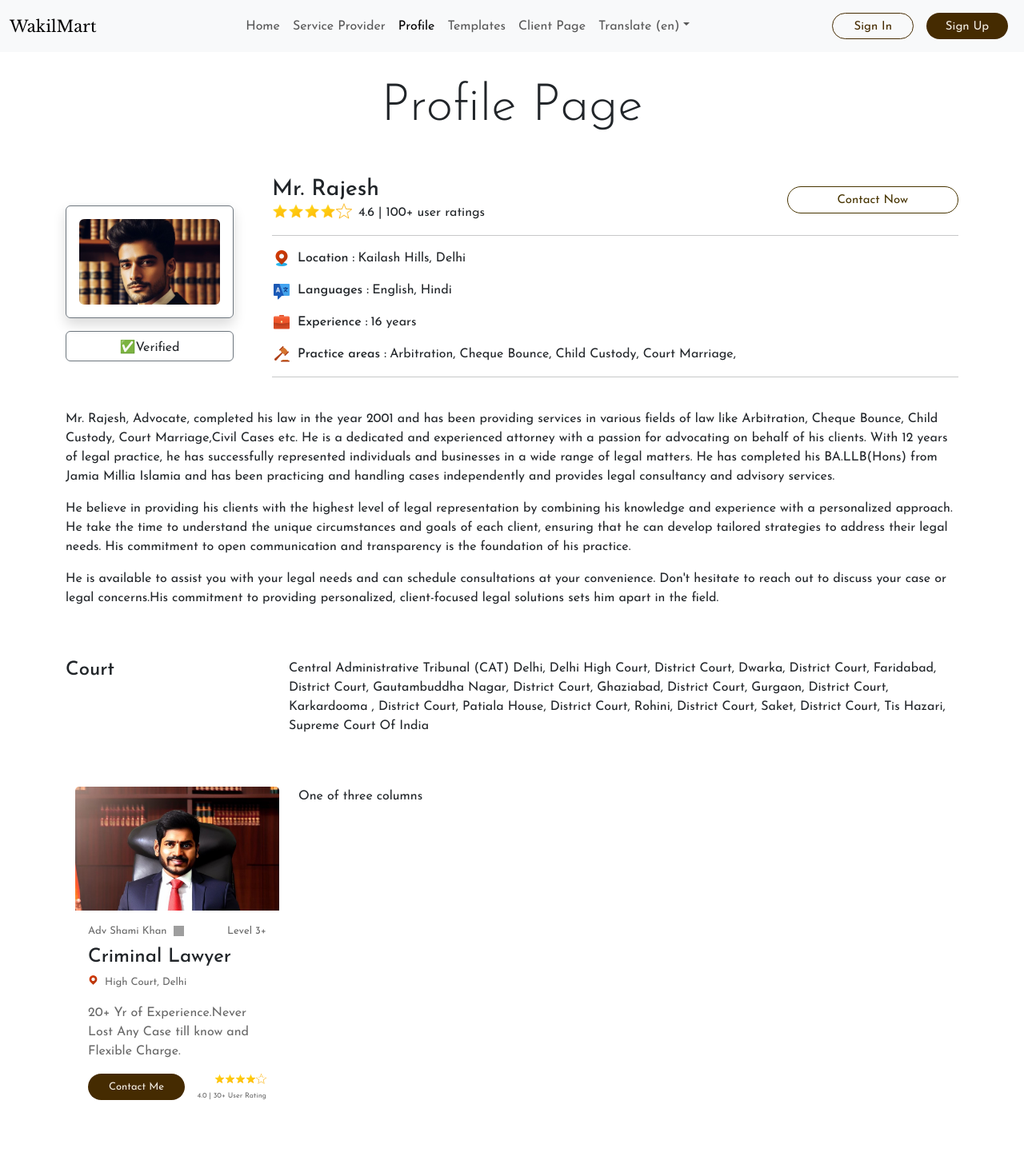
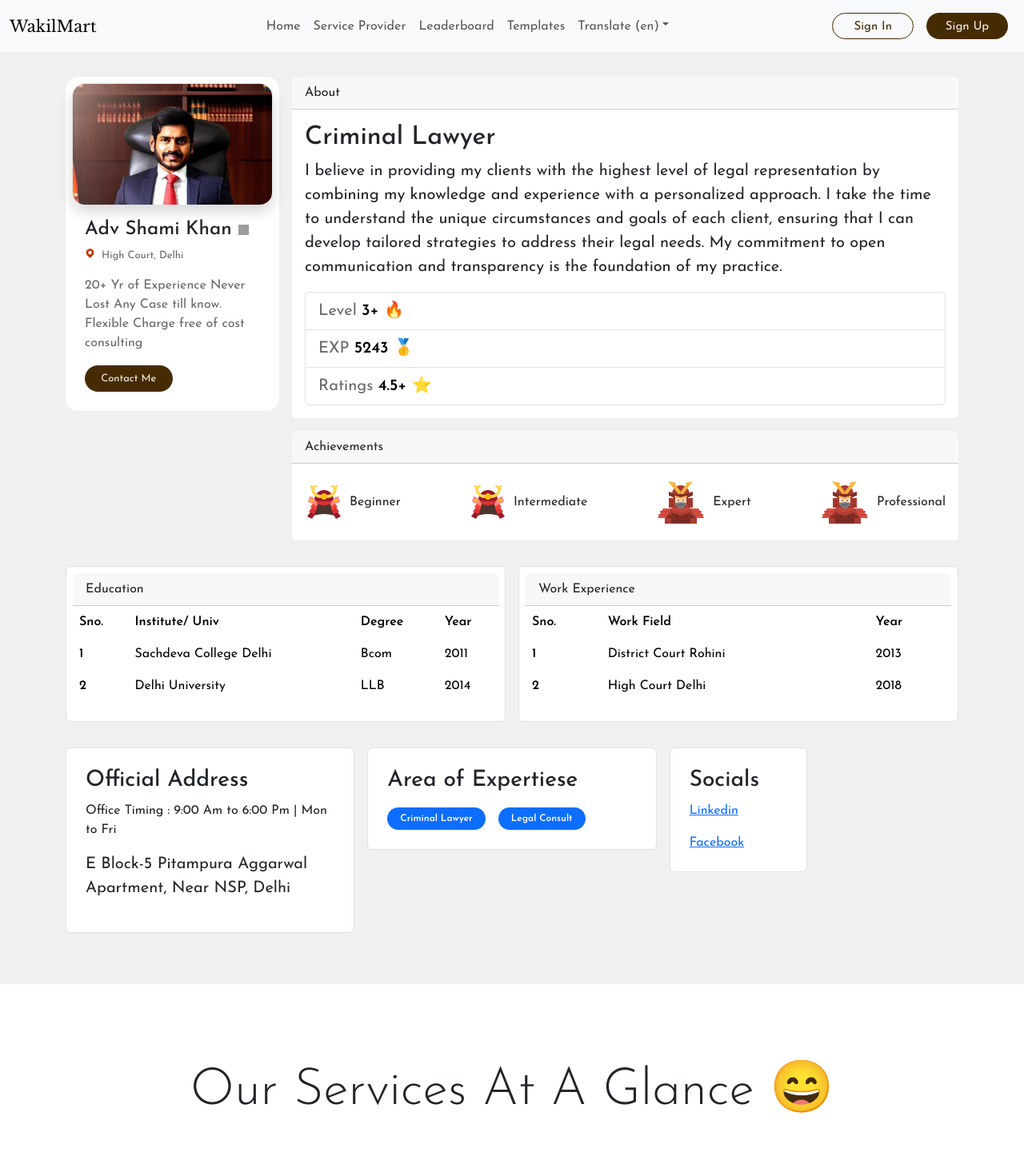
Before and after one commit to vizeerr/SIH-2023-Front-End, a React (Create React App) app: page /profile in a window 1280 px wide. Shown: the top 1451 px of the page at 80% size. Built offline with nearby package versions, Linux system fonts and the light colour scheme; grey boxes are pictures that could not be loaded.

Commit message:
commit before competition

```diff
--- a/src/App.css
+++ b/src/App.css
@@ -220,7 +220,7 @@ body {
 }
 
 .skiptranslate {
-  display: none;
+  display: none !important;
 }
 
 .carol-provid .card {
--- a/src/App.js
+++ b/src/App.js
@@ -27,28 +27,44 @@ function App() {
     <>
       <Router>
         <Routes>
+
+          {/* Mainpages  */}
           <Route exact path="/" element={<Home />} />
-          <Route exact path="services" element={<Service />} />
-          <Route exact path="profile" element={<Profile />} />
-          <Route exact path="serviceLogin" element={<ServiceLogin />} />
-          <Route exact path="badges" element={<Badges />} />
+          <Route exact path="/services" element={<Service />} />
+          <Route exact path="/profile" element={<Profile />} />
+
+          {/* leaderboard */}
+          <Route exact path="/serviceLogin" element={<ServiceLogin />} />
+          <Route exact path="/badges" element={<Badges />} />
+
+          {/* Profiles */}
+         {/* <Route path="/profile1" element={<ProfilePage1/>} /> */}
+          <Route path="/profile2" element={<ProfilePage2/>} />
+          <Route path="/profile3" element={<ProfilePage3/>} />
+
+          {/* Documents */}
           <Route path="/templates" element={<Templates />} />
 
-         {/* <Route path="/profile1" element={<ProfilePage1/>} />*/}
-          <Route path="/profile2" element={<ProfilePage2/>} />
-          <Route path="/profile3" element={<ProfilePage3/>} />
-           <Route path="/year-gap" element={<YearGapDocument />} />
-
+          <Route path="/year-gap" element={<YearGapDocument />} />
           <Route path="/vehicle-registration" element={<VehicleRegistrationDocument />} />
           <Route path="/death-certificate" element={<DeathCertificateDocument />} />
           <Route path="/change-name" element={<ChangeInName />} />
-          <Route path="/regular-bail" element={<AppliForBail />} /> */}
+          <Route path="/regular-bail" element={<AppliForBail />} />
+
+          {/* logined client */}
           <Route path="/loggedinuser" element={<ClientLogin />} />
+
+          {/* serach */}
           <Route path="/searches-criminal" element={<SearchData toSearch="Criminal..."/>} />
           <Route path="/searches-divorce" element={<SearchData toSearch="Divorce..."/>} />
+
+          {/* signup */}
           <Route path="/verification" element={<VerificationPage/>} />
+
+          {/* State and provider */}
           <Route path="/delhiserives" element={<DelhiService/>} />
           <Route path="/solopractitioners" element={<ServicesCateg/>} />
+
         </Routes>
       </Router>
     </>
--- a/src/components/Navbar.js
+++ b/src/components/Navbar.js
@@ -103,6 +103,17 @@ setIsSignUpOpen(false);
             <li className="nav-item">
               <Link
                 className={`nav-link ${
+                  location.pathname === "/serviceLogin" ? "active" : ""
+                }`}
+                aria-current="page"
+                to="/serviceLogin"
+              >
+                Leaderboard
+              </Link>
+            </li>
+            {/* <li className="nav-item">
+              <Link
+                className={`nav-link ${
                   location.pathname === "/profile" ? "active" : ""
                 }`}
                 aria-current="page"
@@ -110,7 +121,7 @@ setIsSignUpOpen(false);
               >
                 Profile
               </Link>
-            </li>
+            </li> */}
             <li className="nav-item">
               <Link
                 className={`nav-link ${
@@ -122,7 +133,7 @@ setIsSignUpOpen(false);
                 Templates
               </Link>
             </li>
-            <li className="nav-item">
+            {/* <li className="nav-item">
               <Link
                 className={`nav-link ${
                   location.pathname === "/loggedinuser" ? "active" : ""
@@ -132,7 +143,7 @@ setIsSignUpOpen(false);
               >
                 Client Page
               </Link>
-            </li>
+            </li> */}
             <li>
               <div id="google_translate_element"> </div>
             </li>
--- a/src/components/Profile-page/AdviceVideo.js
+++ b/src/components/Profile-page/AdviceVideo.js
@@ -12,12 +12,15 @@ const AdviceVideo = () => {
   };
   return (
     <div className="Advice container-l mb-5 w-100" onCanPlay={handlePlay}>
-      <h1 className="display-3 text-center"> Advice Video </h1>
-      <div className="w-100 overflow-hidden">
-        <video ref={videoRef} className="w-100" autoplay loop muted playsinline>
+    <div className="w-75 m-auto">
+
+      <h1 className="display-3 text-center mb-5">Our Services At A Glance 😄</h1>
+      <div className="w-100 overflow-hidden ">
+        <video ref={videoRef} className="w-100 shadow border" autoplay loop muted playsinline>
           <source src={Advice} type="video/mp4" />
         </video>
       </div>
+    </div>
     </div>
   );
 };
--- a/src/components/Profile-page/HeroSection.js
+++ b/src/components/Profile-page/HeroSection.js
@@ -17,11 +17,15 @@ import flstar from '../../page 1 design images/icons8-star-50.png'
 // import lawyer2 from '../../page 1 design images/lawyer2.jpeg'
 // import lawyer3 from '../../page 1 design images/lawyer3.jpeg'
 
+import Badges1 from "../../page 1 design images/icons8-samurai-helmet-48.png";
+import Badges2 from "../../page 1 design images/icons8-samurai-64.png";
+
+
 
 const HeroSection = () => {
   return (
     <>
-    <div className="Advocate container-l mb-5 ">
+    {/* <div className="Advocate container-l mb-5 ">
       <h1 className="display-3 text-center"> Profile Page </h1>
       <div className="container text-center mt-5 d-flex gap-5">
         <div className="w-25 d-flex flex-column align-items-center justify-content-center gap-3">
@@ -132,34 +136,34 @@ const HeroSection = () => {
           </p>
         </div>
       </div>
-    </div>
+    </div> */}
 
-    <div className="container mt-5">
-    <div class="container ">
-    <div class="row align-items-start">
-      <div class="col-3">
-      <div className="card border-none" >
-                <img src={pvads} className="card-img-top" alt="..."/>
+    <div className="container-l mt-5 mb-5 pb-5 pt-5 lightbackground">
+          <div class="container">
+        <div class="row g-3">
+          <div class="col-3 ">
+          <div className="card border-none p-2 rounded-4" >
+                <img src={pvads} className="card-img-top rounded-4 shadow border" alt="..."/>
                 <div className="card-body">
                 <div className='d-flex m-0 mb-2 justify-content-between align-items-center'>
                   <div className='d-flex align-items-center'>
-                      <p className='m-0 lighttext sm-13'>Adv Shami Khan </p>
-                      <img className = 'verifico ms-2 m-0' src={verifico}  alt=""/>
+                      <h4 className='m-0'>Adv Shami Khan</h4>
+                      <img className = 'verifico ms-2 m-0 ' src={verifico}  alt=""/>
                   </div>
                   <div>
-                  <p className='m-0 lighttext sm-13'>Level 3+</p>
+                  {/* <p className='m-0 lighttext sm-13'>Level 3+</p> */}
                   </div>
                 </div>
-                    <h4 className="card-title">Criminal Lawyer</h4>
+                    {/* <h4 className="card-title">Criminal Lawyer</h4> */}
                     <div className='locprovider d-flex w-100 align-item-center '>
-                      <img src={locoico} className = 'verifico' alt="" />
+                      <img src={locoico} className = 'verifico ' alt="" />
                       <p className='d-flex sm-13 lighttext  ms-2 '> High Court, Delhi </p>
                     </div>
-                    <p className="card-text lighttext ">20+ Yr of Experience.Never Lost Any Case till know and Flexible Charge.</p>
+                    <p className="card-text lighttext ">20+ Yr of Experience Never Lost Any Case till know. Flexible Charge free of cost consulting</p>
                     {/* <Link to="/"> */}
                     <div className='d-flex justify-content-between w-100'>
-                      <button type="button " className="btn btn-brown w-75 sm-13 ">Contact Me</button>
-                      <div className='d-flex flex-wrap justify-content-end'>
+                      <button type="button " className="btn btn-brown w-50 sm-13 ">Contact Me</button>
+                      {/* <div className='d-flex flex-wrap justify-content-end'>
                         <div className='d-flex flex-nowrap justify-content-end'>
                           <img src={flstar} alt="" className='verifico'/>
                           <img src={flstar} alt="" className='verifico'/>
@@ -168,19 +172,160 @@ const HeroSection = () => {
                           <img src={blstar} alt="" className='verifico'/>
                         </div>
                         <p className=' sm-9 mt-2 lighttext '>4.0 | 30+ User Rating</p>
-                      </div>
+                      </div> */}
                     </div>
                     {/* </Link> */}
                 </div>
             </div>
+          </div>
+          <div class="col-9 rounded-4">
+          <div class="card  mb-3 border-none" >
+            <div class="card-header">About</div>
+            <div class="card-body">
+              <h2 class="card-title">Criminal Lawyer</h2>
+              <p class="card-text fs-5 Lighttext">I believe in providing my clients with the highest level of legal
+          representation by combining my knowledge and experience with a
+          personalized approach. I take the time to understand the unique
+          circumstances and goals of each client, ensuring that I can develop
+          tailored strategies to address their legal needs. My commitment to
+          open communication and transparency is the foundation of my  practice.</p>
+              <ul class="list-group">
+                <li class="list-group-item lighttext fs-5">Level <b style={{color:"#000"}}>3+ 🔥</b></li>
+                <li class="list-group-item lighttext fs-5">EXP <b style={{color:"#000"}}>5243 🥇</b></li>
+                <li class="list-group-item lighttext fs-5">Ratings <b style={{color:"#000"}}>4.5+ ⭐</b></li>
+              </ul>
+            </div>
+
+          </div>
+          <div class="card  mb-3 border-none" >
+            <div class="card-header">Achievements</div>
+            <div class="card-body">
+            <div className="d-flex align-items-center justify-content-between">
+            <div className="d-flex align-items-center gap-2">
+              <img src={Badges1} alt="Badges" />
+              <p className="mb-0">Beginner</p>
+            </div>
+
+            <div className="d-flex align-items-center gap-2">
+              <img src={Badges1} alt="Badges" />
+              <p className="mb-0">Intermediate</p>
+            </div>
+            <div className="d-flex align-items-center gap-2">
+              <img src={Badges2} alt="Badges" />
+              <p className="mb-0">Expert</p>
+            </div>
+            <div className="d-flex align-items-center gap-2">
+              <img src={Badges2} alt="Badges" />
+              <p className="mb-0">Professional</p>
+            </div>
+          </div>
+            </div>
+
+          </div>
+          </div>
+          <div class="col-6 ">
+          <div class="card  mb-3  p-2 border" style={{background:"#fff"}} >
+            <div class="card-header">Education</div>
+            <table class="table table-borderless">
+              <thead>
+                <tr>
+                  <th scope="col">Sno.</th>
+                  <th scope="col">Institute/ Univ</th>
+                  <th scope="col">Degree</th>
+                  <th scope="col">Year</th>
+                </tr>
+              </thead>
+              <tbody>
+                <tr>
+                  <th scope="row">1</th>
+                  <td>Sachdeva College Delhi</td>
+                  <td>Bcom</td>
+                  <td>2011</td>
+                </tr>
+                <tr>
+                  <th scope="row">2</th>
+                  <td>Delhi University</td>
+                  <td>LLB</td>
+                  <td>2014</td>
+                </tr>
+              </tbody>
+            </table>
+
+          </div>
+          </div>
+          <div class="col-6 ">
+          <div class="card  mb-3  p-2 border" style={{background:"#fff"}} >
+            <div class="card-header">Work Experience</div>
+            <table class="table table-borderless">
+              <thead>
+                <tr>
+                  <th scope="col">Sno.</th>
+                  <th scope="col">Work Field</th>
+                  <th scope="col">Year</th>
+                </tr>
+              </thead>
+              <tbody>
+                <tr>
+                  <th scope="row">1</th>
+                  <td>District Court Rohini</td>
+                  <td>2013</td>
+                </tr>
+                <tr>
+                  <th scope="row">2</th>
+                  <td>High Court Delhi</td>
+                  <td>2018</td>
+                </tr>
+              </tbody>
+            </table>
+
+          </div>
+          </div>
+
+
+          <div class="col-4 ">
+          <div class="card  mb-3  p-2 border" style={{background:"#fff"}} >
+          <div class="card-body">
+              <h3 class="card-title">Official Address</h3>
+              <p class="card-text Lighttext ">Office Timing : 9:00 Am to 6:00 Pm | Mon to Fri</p>
+              <p className="fs-5">
+                E Block-5 Pitampura Aggarwal Apartment, Near NSP, Delhi
+              </p>
+            </div>
+
+
+          </div>
+          </div>
+
+          <div class="col-4 ">
+          <div class="card  mb-3  p-2 border" style={{background:"#fff"}} >
+          <div class="card-body">
+              <h3 class="card-title">Area of Expertiese</h3>
+              <span class="badge rounded-pill text-bg-primary p-2 ps-3 pe-3 me-3 mt-2">Criminal Lawyer</span>
+              <span class="badge rounded-pill text-bg-primary p-2 ps-3 pe-3 me-3 mt-2">Legal Consult</span>
+
+            </div>
+
+
+          </div>
+          </div>
+          <div class="col-2">
+          <div class="card  mb-3  p-2 border" style={{background:"#fff"}} >
+          <div class="card-body">
+              <h3 class="card-title">Socials</h3>
+              <p className="fs-6"><a href="">Linkedin</a></p>
+              <p className="fs-6 m-0"><a href="">Facebook</a></p>
+            </div>
+
+
+          </div>
+          </div>
+
+
+        </div>
       </div>
-      <div class="col-5">
-        One of three columns
-      </div>
+    </div>
 
-    </div>
-  </div>
-    </div>
+
 
     </>
   );
--- a/src/components/SearchComp.js
+++ b/src/components/SearchComp.js
@@ -8,6 +8,8 @@ import flstar from '../page 1 design images/icons8-star-50.png'
 import lawyer1 from '../page 1 design images/lawyer1.jpeg'
 import lawyer2 from '../page 1 design images/lawyer2.jpeg'
 import lawyer3 from '../page 1 design images/lawyer3.jpeg'
+import {Link} from "react-router-dom"
+
 
 const Searchdata = ({sdata}) => {
   return (
@@ -18,7 +20,7 @@ const Searchdata = ({sdata}) => {
 
         <div className="container mt-5">
               <div class="row align-items-start">
-                <div class="col-3  mb-5">
+                <div class="col-3  mb-5"><Link to="/profile" style={{textDecoration:"none", color:"#000"}}>
                 <div className="card border-none" >
                 <img src={pvads} className="card-img-top" alt="..."/>
                 <div className="card-body">
@@ -31,7 +33,7 @@ const Searchdata = ({sdata}) => {
                   <p className='m-0 lighttext sm-13'>Level 3+</p>
                   </div>
                 </div>
-                    <h4 className="card-title">Criminal Lawyer</h4>
+                    <h4 className="card-title"> Lawyer</h4>
                     <div className='locprovider d-flex w-100 align-item-center '>
                       <img src={locoico} className = 'verifico' alt="" />
                       <p className='d-flex sm-13 lighttext  ms-2 '> High Court, Delhi </p>
@@ -54,7 +56,7 @@ const Searchdata = ({sdata}) => {
                     {/* </Link> */}
                 </div>
             </div>
-                </div>
+                </Link></div>
                 <div class="col-3  mb-5">
                 <div className="card border-none" >
                 <img src={lawyer1} className="card-img-top" alt="..."/>
--- a/src/components/Service-Login-Page/Badges.js
+++ b/src/components/Service-Login-Page/Badges.js
@@ -6,8 +6,8 @@ const Badges = () => {
   return (
     <div className="Badges container-l mb-5 ">
       <h1 className="display-3 text-center"> Badges </h1>
-      <div className="container mt-5">
-        <div className="d-flex flex-column gap-3 shadow rounded-4 p-4">
+      <div className="container mt-5 ">
+        <div className="d-flex flex-column gap-3  border shadow rounded-4 p-4">
           <h4>Your Badges : </h4>
           <div className="d-flex align-items-center justify-content-between">
             <div className="d-flex align-items-center gap-2">
--- a/src/components/landing-page/ProviderSlider.js
+++ b/src/components/landing-page/ProviderSlider.js
@@ -27,7 +27,7 @@ const ProviderSlider = ({headline}) => {
     <div className="container carousel-inner carol-provid">
       <div className="carousel-item mb-5 active" data-bs-interval="10000">
         <div className="d-flex">
-            <div className="card border-none" >
+            <div className="card border-none" ><Link to="/profile" style={{textDecoration:"none", color:"#000"}}>
                 <img src={pvads} className="card-img-top" alt="..."/>
                 <div className="card-body">
                 <div className='d-flex m-0 mb-2 justify-content-between align-items-center'>
@@ -60,7 +60,7 @@ const ProviderSlider = ({headline}) => {
                       </div>
                     </div>
 
-                </div>
+                </div></Link>
             </div>
             <div className="card border-none" >
                 <img src={lawyer2} className="card-img-top" alt="..."/>
--- a/src/pages/Profile.js
+++ b/src/pages/Profile.js
@@ -12,8 +12,8 @@ const Profile = () => {
     <div>
       <Navbar />
       <HeroSection />
+      <AdviceVideo />
       <Reviews />
-      <AdviceVideo />
       <ContactForm />
       <FAQ />
       <Footer />
```
Also changed, not shown: src/components/Client-page/Mp.js (+10 -0 lines).
